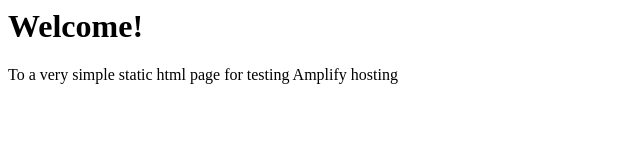
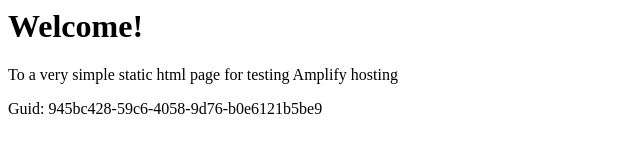
Before and after one commit to aws-aemilia-hkg/Github-PR-Commit-Integration-Test-DoNotTouch-Gith-OKSLNVO2-v1-preprod-ap-east-1, a website: page src/index.html in a window 1280 px wide. Shown: the whole page, without its empty margins (0-640 px from the left). Drawn offline with Linux system fonts and the light colour scheme.

Commit message:
commit from integ tests

```diff
--- a/src/index.html
+++ b/src/index.html
@@ -1,3 +1,5 @@
+
+
 <html lang="en">
 
 <head>
@@ -10,6 +12,6 @@
 <body>
     <h1>Welcome!</h1>
     <p>To a very simple static html page for testing Amplify hosting</p>
-</body>
+    <p>Guid: 945bc428-59c6-4058-9d76-b0e6121b5be9</p></body>
 
 </html>
```
